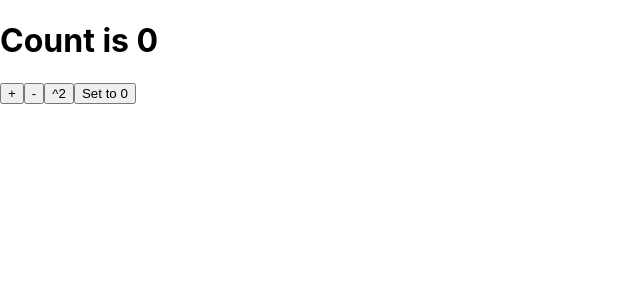
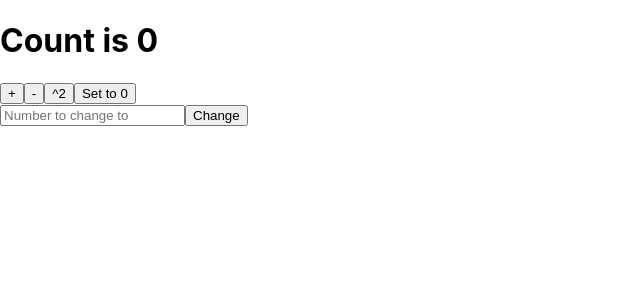
Before and after one commit to ItsAnyaS/react-counter, a React (Create React App) app in the folder react-counter/: page / in a window 1280 px wide. Shown: the top 300 px of the page, without its empty margins (0-640 px from the left). Built offline with nearby package versions, Linux system fonts and the light colour scheme.

Commit message:
added button to set counter to specific number and added login to avoid null errors

```diff
--- a/react-counter/src/App.js
+++ b/react-counter/src/App.js
@@ -2,6 +2,21 @@
 import { useState } from 'react'
 function App() {
   const [count, setCount] = useState(0)
+  const [inputNum, setInputNum] = useState()
+
+  const handleChange = (e) => {
+    let input = parseInt(e.target.value)
+    if (input){
+      setInputNum(input)
+    } else {
+      return
+    }
+
+  }
+  const handleSubmit = (e) => {
+    e.preventDefault()
+    setCount(inputNum)
+  }
   return (
     <div className="App">
       <h1>Count is {count}</h1>
@@ -9,6 +24,10 @@ function App() {
       <button onClick={()=> setCount(prev => prev - 1)}>-</button>
       <button onClick={()=> setCount(prev => prev * prev)}>^2</button>
       <button onClick={()=> setCount(0)}>Set to 0</button>
+      <form onChange={handleChange} onSubmit={handleSubmit}>
+        <input type="text" placeholder='Number to change to' />
+        <button>Change</button>
+      </form>
     </div>
   );
 }
```
